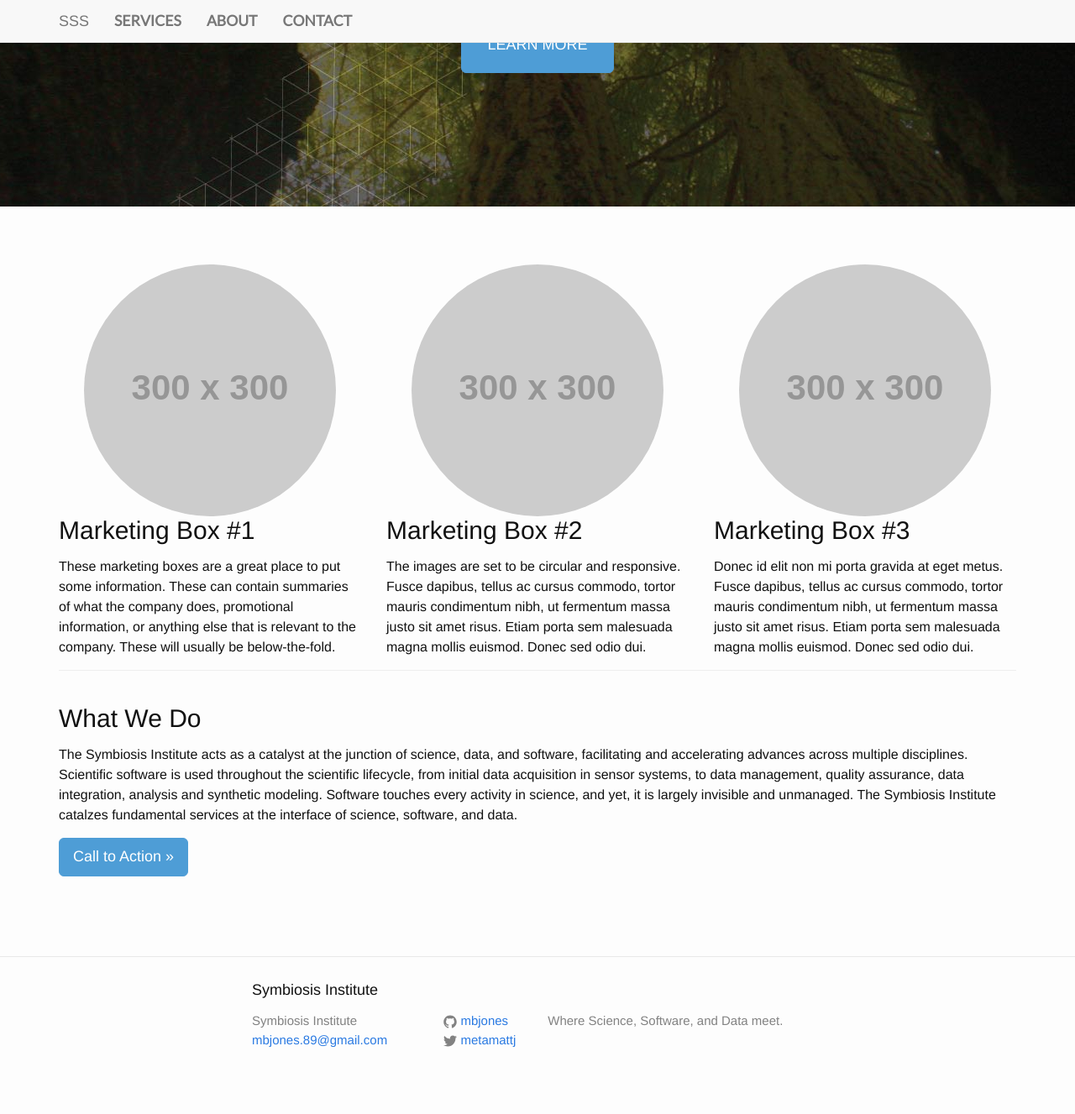
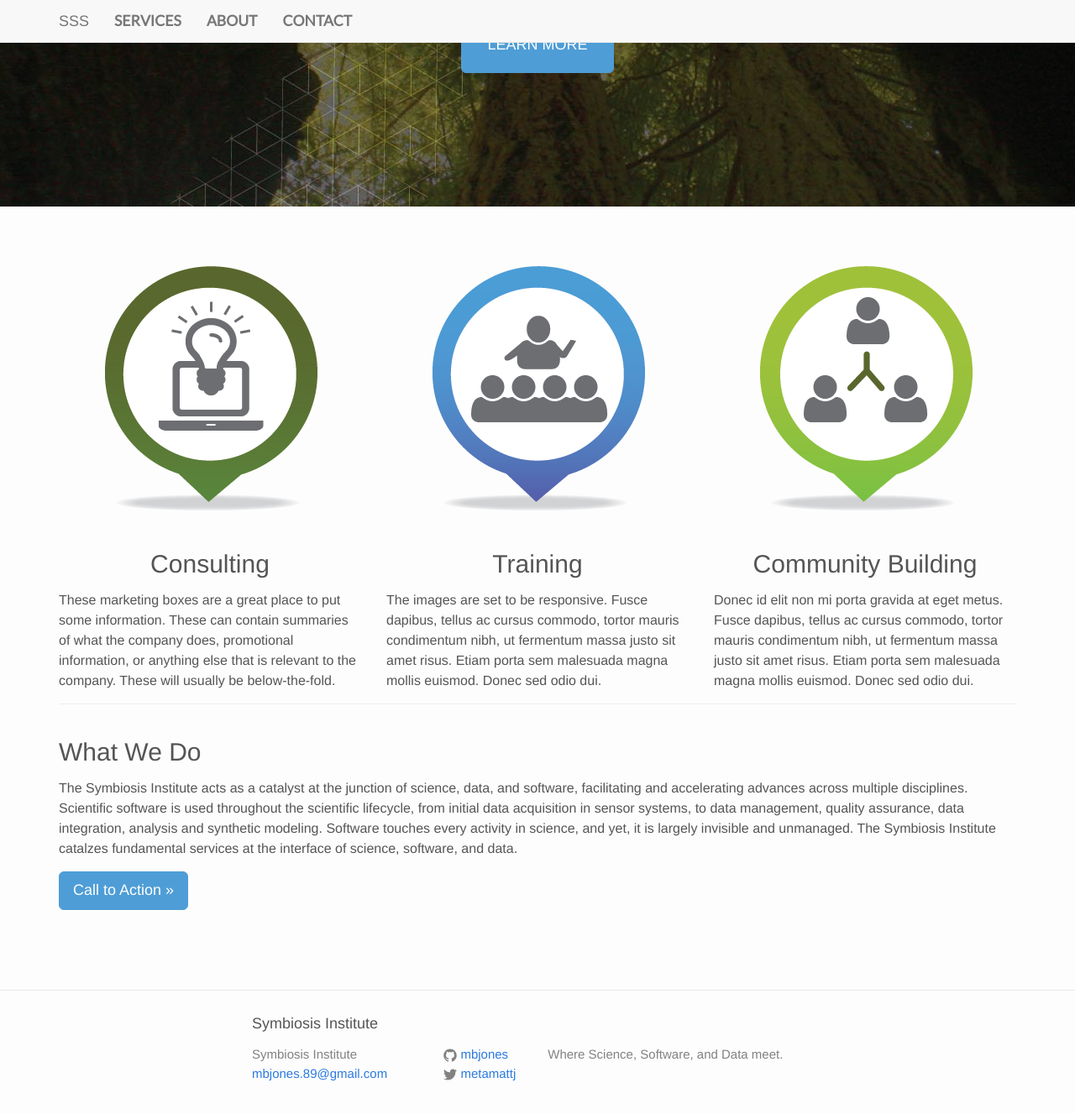
Before and after one commit to mbjones/sss-web, a Jekyll site: the page built from index.html, in a window 1280 px wide and 1400 px high, scrolled down 404 px. Shown: the top 1327 px of the window at 84% size. Built offline with Jekyll 4.4.1, drawn with Linux system fonts in a browser that asks for light colours; some web fonts are replaced.

Commit message:
Add images to front page and 3 blurb titles

```diff
--- a/css/custom.css
+++ b/css/custom.css
@@ -9,6 +9,10 @@
 
 body {
     padding-top: 50px; /* Required padding for .navbar-fixed-top. Remove if using .navbar-static-top. Change if height of navigation changes. */
+}
+
+.center{
+	text-align: center;
 }
 
 /* Header Image Background - Change the URL below to your image path (example: ../images/background.jpg) */
--- a/css/main.scss
+++ b/css/main.scss
@@ -12,7 +12,7 @@ $base-line-height: 1.5;
 
 $spacing-unit:     30px;
 
-$text-color:       #111;
+$text-color:       #555;
 $background-color: #fdfdfd;
 $brand-color:      #2a7ae2;
 
--- a/index.html
+++ b/index.html
@@ -7,18 +7,18 @@ layout: default
 
         <div class="row">
             <div class="col-sm-4">
-                <img class="img-circle img-responsive img-center" src="http://placehold.it/300x300" alt="">
-                <h2>Marketing Box #1</h2>
+                <img class=" img-responsive img-center" src="img/consulting.png" alt="">
+                <h2 class="space-above center">Consulting</h2>
                 <p>These marketing boxes are a great place to put some information. These can contain summaries of what the company does, promotional information, or anything else that is relevant to the company. These will usually be below-the-fold.</p>
             </div>
             <div class="col-sm-4">
-                <img class="img-circle img-responsive img-center" src="http://placehold.it/300x300" alt="">
-                <h2>Marketing Box #2</h2>
-                <p>The images are set to be circular and responsive. Fusce dapibus, tellus ac cursus commodo, tortor mauris condimentum nibh, ut fermentum massa justo sit amet risus. Etiam porta sem malesuada magna mollis euismod. Donec sed odio dui.</p>
+                <img class="img-responsive img-center" src="img/training.png" alt="">
+                <h2 class="space-above center">Training</h2>
+                <p>The images are set to be responsive. Fusce dapibus, tellus ac cursus commodo, tortor mauris condimentum nibh, ut fermentum massa justo sit amet risus. Etiam porta sem malesuada magna mollis euismod. Donec sed odio dui.</p>
             </div>
             <div class="col-sm-4">
-                <img class="img-circle img-responsive img-center" src="http://placehold.it/300x300" alt="">
-                <h2>Marketing Box #3</h2>
+                <img class="img-responsive img-center" src="img/community.png" alt="">
+                <h2 class="space-above center">Community Building</h2>
                 <p>Donec id elit non mi porta gravida at eget metus. Fusce dapibus, tellus ac cursus commodo, tortor mauris condimentum nibh, ut fermentum massa justo sit amet risus. Etiam porta sem malesuada magna mollis euismod. Donec sed odio dui.</p>
             </div>
         </div>
```
Also changed, not shown: img/community.png (added), img/consulting.png (added), img/training.png (added).
